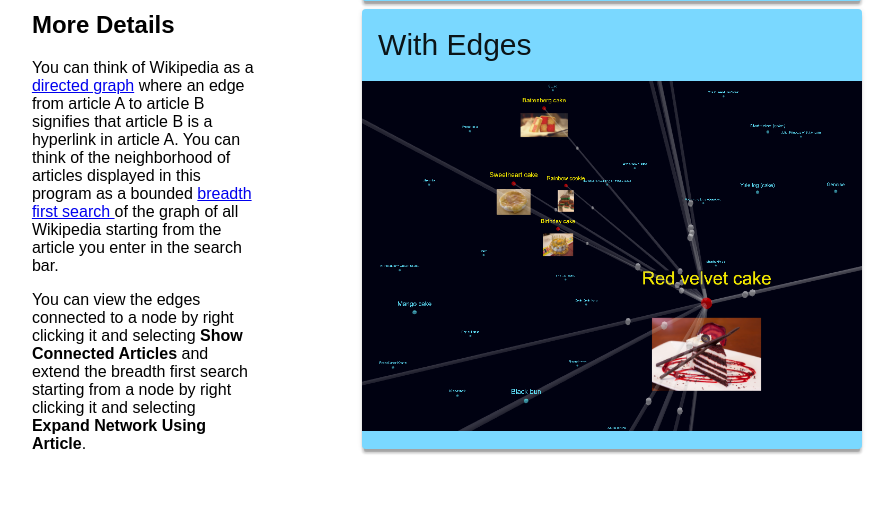
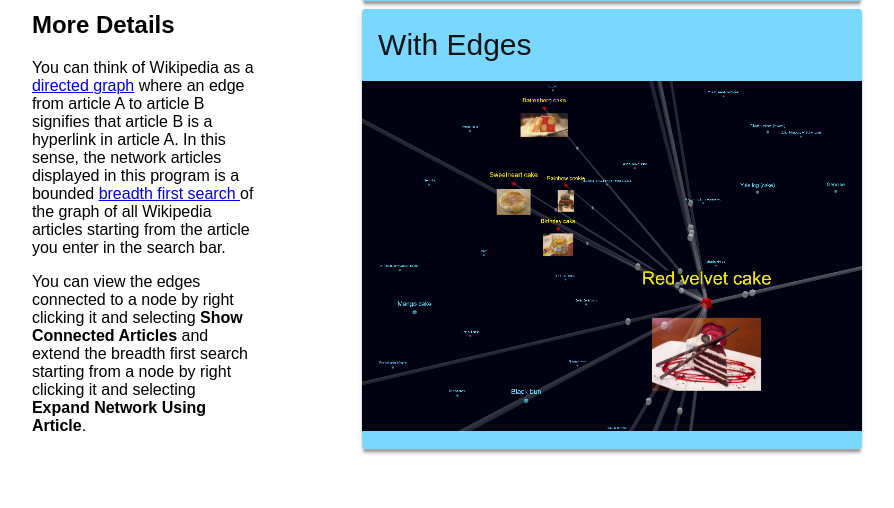
Before and after one commit to jyurtsever/lipsi, a Flask app: page /about in a window 1280 px wide. Shown: the part 562-1070 px from the top of the page, without its empty margins (189-1083 px from the left). Run offline with Flask 2, Linux system fonts and the light colour scheme.

Commit message:
Quick revisions to About pane (changed repition of "you can")

```diff
--- a/app/templates/about.html
+++ b/app/templates/about.html
@@ -30,9 +30,9 @@
             <p>
                 You can think of Wikipedia as a <a href="https://en.wikipedia.org/wiki/Directed_graph" target="_blank">
                 directed graph</a>  where an edge from article A to article B signifies that article B is a hyperlink
-                in article A. You can think of the neighborhood of articles displayed in this program as a bounded
+                in article A. In this sense, the network articles displayed in this program is a bounded
                 <a href="https://en.wikipedia.org/wiki/Breadth-first_search" target="_blank"> breadth first search </a>
-                of the graph of all Wikipedia starting from the article you enter in the search bar.
+                of the graph of all Wikipedia articles starting from the article you enter in the search bar.
                 </p> <p> You can view the
                 edges connected to a node by right clicking it and selecting <b>Show Connected Articles</b> and extend the
                 breadth first search starting from a node by right clicking it and selecting
```
